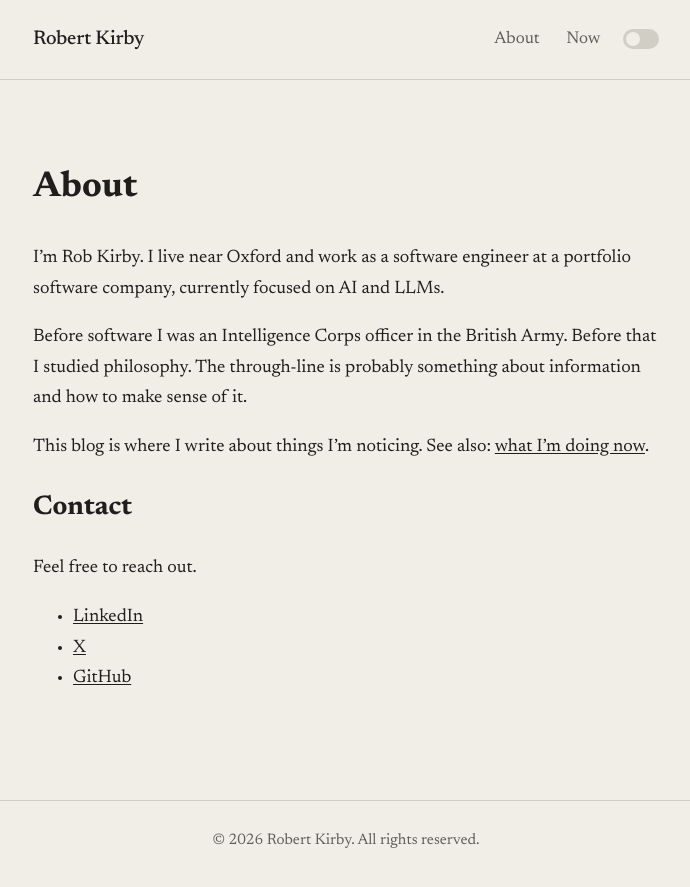
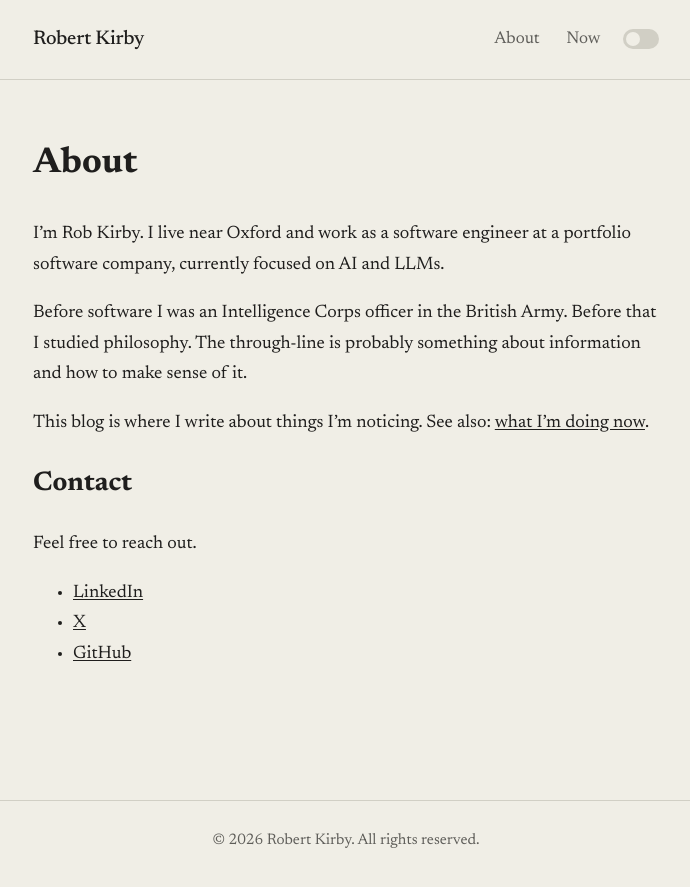
Before and after one commit to rob137/rob137.github.io, a Jekyll site: the page built from about.md, in a window 1280 px wide. Shown: the top 887 px of the page, without its empty margins (294-984 px from the left). Built offline with Jekyll 4.4.1, drawn with Linux system fonts in a browser that asks for light colours.

Commit message:
Fix top spacing on About/Now pages
Remove top margin from first element in content container

Co-Authored-By: Claude Opus 4.5 <noreply@anthropic.com>

```diff
--- a/assets/css/style.css
+++ b/assets/css/style.css
@@ -355,6 +355,12 @@ img {
   margin-bottom: 1.5rem;
 }
 
+/* Remove top margin from first element in content */
+.site-content > .container > *:first-child,
+.site-content > .container > *:first-child > *:first-child {
+  margin-top: 0;
+}
+
 /* Footer */
 .site-footer {
   border-top: 1px solid var(--color-border);
```
